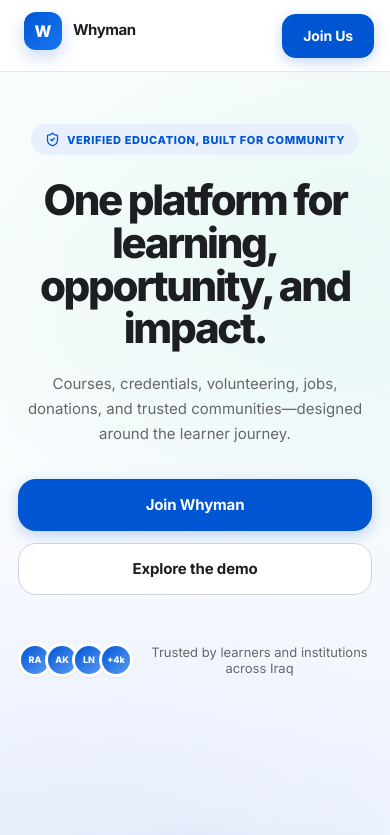
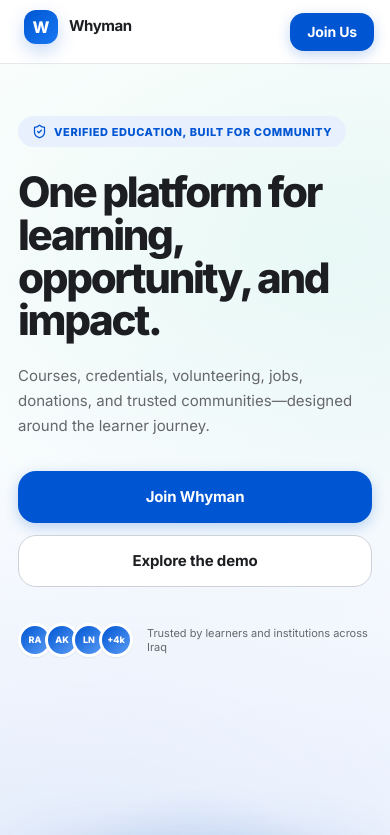
Before and after one commit to hatemkhaleefah3-ui/whyman, a React (Vite) app: page / in a window 390 px wide. Shown: the top 835 px of the page. Built offline with nearby package versions, Linux system fonts and the light colour scheme.

Commit message:
Load mobile-first bottom navigation redesign

```diff
--- a/src/main.tsx
+++ b/src/main.tsx
@@ -3,4 +3,10 @@ import ReactDOM from 'react-dom/client';
 import { App } from './App';
 import './styles.css';
 import './redesign.css';
-ReactDOM.createRoot(document.getElementById('root')!).render(<React.StrictMode><App/></React.StrictMode>);
+import './mobile.css';
+
+ReactDOM.createRoot(document.getElementById('root')!).render(
+  <React.StrictMode>
+    <App />
+  </React.StrictMode>,
+);
```
